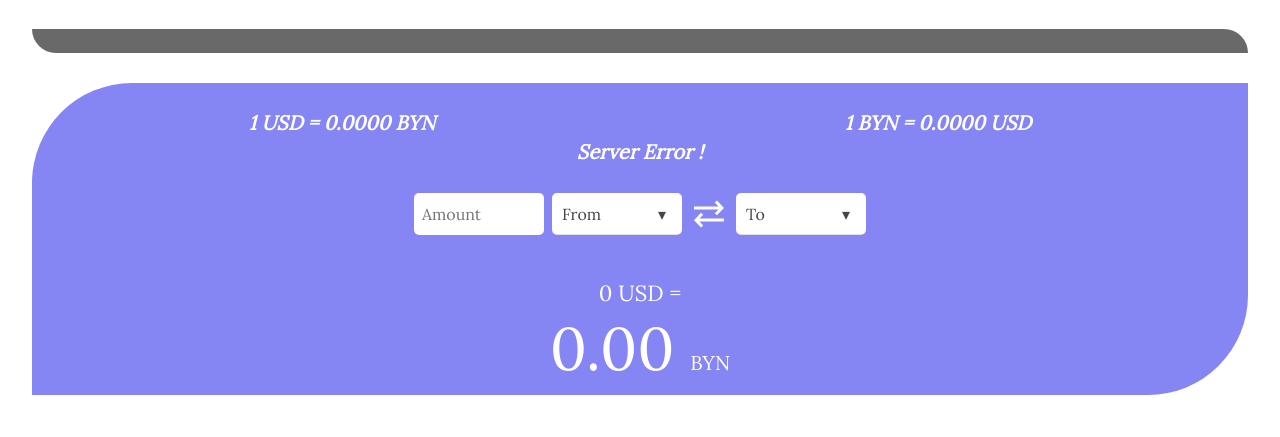
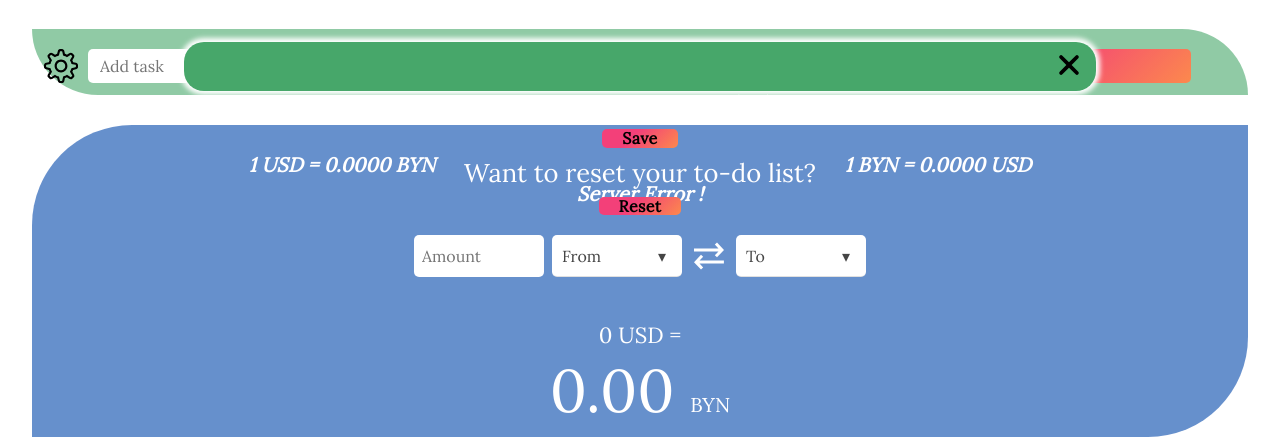
Before and after one commit to Nikita5933/Momentum, a plain HTML site: page index.html in a window 1280 px wide. Shown: the part 586-1023 px from the top of the page. Before the commit the page ends 981 px from the top, so only its background shows below. Drawn offline with Linux system fonts and the light colour scheme; no server answers.

Commit message:
to-do (1)

```diff
--- a/assets/css/style.css
+++ b/assets/css/style.css
@@ -63,7 +63,7 @@ body, html {
     padding: 12px;
 }
 .momentum__date {
-    background-color: rgba(255,215,0,.5);
+    background-color: rgba(168, 16, 76, 0.6);
     display: flex;
     align-items: center;
     flex-direction: column;
@@ -78,6 +78,7 @@ body, html {
 .momentum__date-date{
     font-size: 1.875rem;
     margin-bottom: 0.9rem;
+    color: white;
 }
 .momentum__date-greetings {
     font-size: 1.25rem;
@@ -90,7 +91,7 @@ body, html {
     text-align: center;
 }
 .momentum__weather {
-    background-color: rgba(150, 43, 218, .5);
+    background-color: rgba(128, 0, 255, .6);
     display: flex;
     align-items: center;
     flex-direction: column;
@@ -142,12 +143,59 @@ body, html {
     font-style: italic;
     font-weight: 300;
 }
-.momentum__clocks {
-    background-color: dimgray;
+.momentum__todo {
+    background-color: rgba(71, 167, 106, 0.6);
+    position: relative;
+}
+.momentum__todo-field {
+    width: 100%;
+    display: flex;
+    gap: 10px;
+    padding-top: 8px;
+}
+.momentum__todo-add {
+    width: 70%;
+    height: 34px;
+    padding: 5px 12px;
+    outline: none;
+    box-sizing: border-box;
+    border-radius: 5px;
+    border: none;
+}
+.momentum__todo-btn {
+    flex-grow: 1;
+    margin-right: 45px;
+    align-items: center;
+    background-image: linear-gradient(135deg, #f34079 40%, #fc894d);
+    border: none;
+    border-radius: 5px;
+    box-sizing: border-box;
+    cursor: pointer;
+    display: flex;
+    flex-direction: column;
+    font-weight: 600;
+    height: 34px;
+    justify-content: center;
+    letter-spacing: .4px;
+    max-width: 100%;
+    padding: 0 20px;
+    text-transform: uppercase;
+}
+.momentum__todo-btn:active, .momentum__todo-btn:hover {
+    outline: 0;
+}
+
+.momentum__todo-btn span {
+    transition: transform .2s, opacity .2s;
+}
+
+.momentum__todo-btn:hover span {
+    transform: scale(.9);
+    opacity: .75;
 }
 
 .momentum__currencies {
-    background-color: rgba(13, 13, 232, .5);
+    background-color: rgba(0, 71, 171, .6);
     color: white;
 }
 
@@ -297,6 +345,7 @@ body, html {
 }
 .momentum__date-span {
     font-size: 20px;
+    color: white;
     margin-left: 10px;
     min-width: 12px;
     padding: 5px;
@@ -314,6 +363,55 @@ body, html {
 
 .momentum__date-focus input {
     text-align: center;
+}
+.settings {
+    position: absolute;
+    outline: none;
+    background-color: rgba(71, 167, 106, 1);
+    border-radius: 20px;
+    box-shadow: 0 0 5px 4px white;
+    width: 75%;
+    height: 75%;
+    right: 0;
+    top: 20%;
+    margin: 0 auto;
+    display: none;
+    flex-direction: column;
+    left: 0;
+    text-align: center;
+    gap: 10px;
+}
+.settings__text {
+    color: white;
+    font-size: 1.6rem;
+}
+.settings-active {
+    display: flex;
+}
+.settings__btn {
+    max-width: 30%;
+    text-transform: none;
+    flex-grow: 0;
+    height: 40px;
+    margin: 0 auto;
+}
+.settings__close {
+    align-self: flex-end;
+    width: 30px;
+    height: 30px;
+    display: block;
+    margin: 8px 12px 0 0;
+    cursor: pointer;
+}
+.settings__img {
+    width: 34px;
+    height: 34px;
+    cursor: pointer;
+    display: block;
+    transition: transform .2s;
+}
+.settings__img:hover {
+transform: scale(.9);
 }
 .refresh {
     width: 40px;
@@ -366,6 +464,14 @@ body, html {
 @media screen and (max-width: 767px) {
     html {
         font-size: 13px;
+    }
+    .momentum__todo-btn {
+        font-size: 15px;
+        height: 50px;
+    }
+
+    .momentum__todo-btn span {
+        line-height: 50px;
     }
     .momentum__date {
         min-height: 300px;
--- a/index.html
+++ b/index.html
@@ -29,7 +29,20 @@
         <div class="momentum__weather-block">
             </div>
     </div>
-    <div class="momentum__clocks"></div>
+    <div id="toDoWrapper" class="momentum__todo">
+        <div class="momentum__todo-field">
+            <img id="settings" class="settings__img" src="assets/img/icons/settings.svg" alt="settings">
+            <input class="momentum__todo-add" placeholder="Add task" type="text" name="task" id="task">
+            <button class="momentum__todo-btn"><span>Add</span></button>
+        </div>
+    <div tabindex="1" id="settingsWrapper" class="settings settings-active">
+        <img id="settingsClose" class="settings__close" src="assets/img/icons/close.svg" alt="close window">
+        <div class="settings__text">Want to save your to-do list?</div>
+        <button class="settings__btn momentum__todo-btn"><span>Save</span></button>
+        <div class="settings__text">Want to reset your to-do list?</div>
+        <button class="settings__btn momentum__todo-btn"><span>Reset</span></button>
+    </div>
+    </div>
     <div class="momentum__currencies">
         <div class="momentum__currencies-info">
             <div class="momentum__info-currency">1 <span class="fromCurrency">USD</span> = <span class="currencyFirst">0.0000</span> <span class="toCurrency">BYN</span></div>
--- a/script/script.js
+++ b/script/script.js
@@ -634,8 +634,7 @@ document.addEventListener('DOMContentLoaded', () => {
                     if (e.keyCode === 13 || e.keyCode === 27) {
                         e.target.blur()
                     }
-                    if (e.target.value.at(-2) === '.') {
-                        console.log(true)
+                    if (e.target.value.at(-2) === '.' || e.target.value.length >= 12) {
                         if (e.keyCode === 8 || e.keyCode === 46 || e.keyCode === 37 || e.keyCode === 39) {
                             return;
                         }
@@ -699,4 +698,41 @@ document.addEventListener('DOMContentLoaded', () => {
     });
 
     currInit();
+
+    // To-do list
+    // Settings
+
+    const settings = document.getElementById('settings');
+    const settingsWrapper = document.getElementById('settingsWrapper');
+    const settingsClose = document.getElementById('settingsClose');
+    const toDoWrapper = document.getElementById('toDoWrapper');
+
+
+    // settings.addEventListener('click', () => {
+    //     settingsWrapper.classList.toggle('settings-active');
+    //     settingsWrapper.focus();
+    // });
+    settingsClose.addEventListener('click', () => {
+        settingsWrapper.classList.remove('settings-active');
+
+    });
+    settingsWrapper.addEventListener('keydown', e => {
+        if(e.keyCode === 27) {
+            settingsWrapper.classList.remove('settings-active');
+        }
+    })
+    toDoWrapper.addEventListener('click', e => {
+        const target = settingsWrapper;
+        console.log(settings)
+        if (e.target !== target) {
+            settingsWrapper.classList.remove('settings-active');
+        }
+        if (e.target === settings) {
+            if (settingsWrapper.classList.contains('settings-active')) {
+                settingsWrapper.classList.remove('settings-active');
+            }
+            settingsWrapper.classList.add('settings-active');
+            settingsWrapper.focus();
+        }
+    })
 })
```
Also changed, not shown: assets/img/icons/close.svg (added), assets/img/icons/settings.svg (added).
